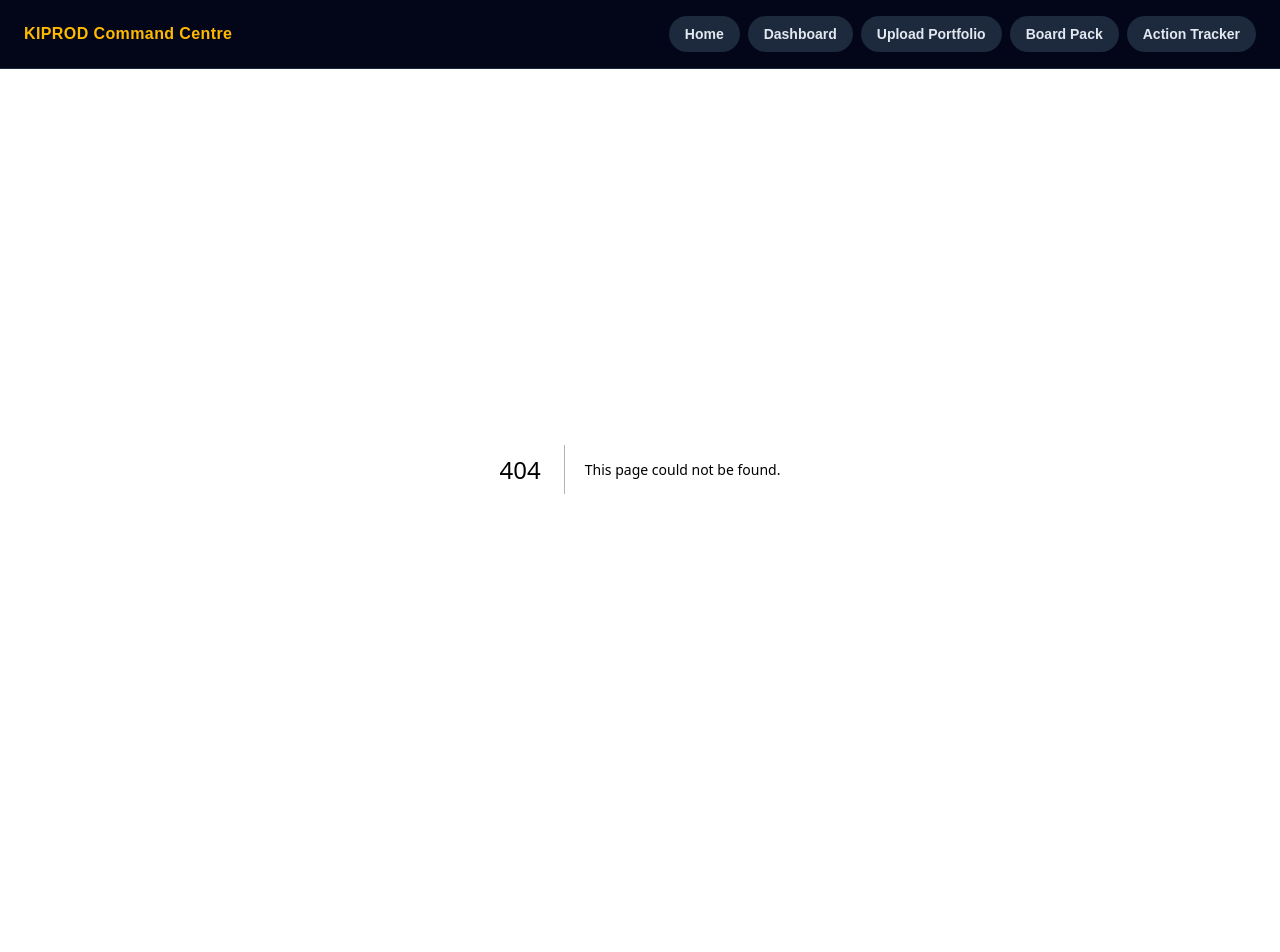
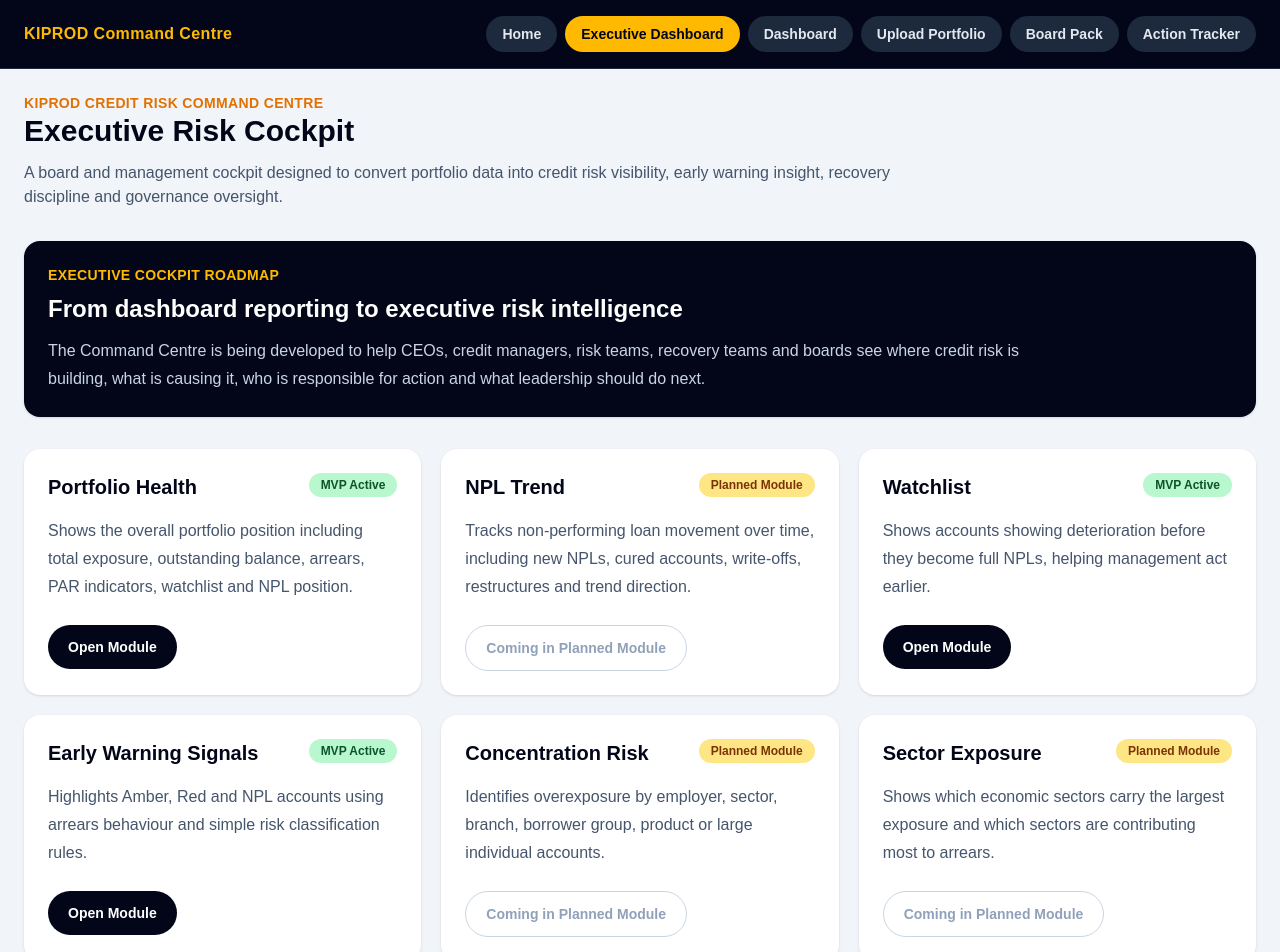
Before and after one commit to KIPRODRMS/kiprod-credit-risk-command-centre, a Next.js app: page /executive-dashboard in a window 1280 px wide. Before the commit this address had no page. Shown: the top 952 px of the page. Before the commit the page ends 869 px from the top, so only its background shows below. Built offline with nearby package versions, Linux system fonts and the light colour scheme.

Commit message:
Add executive risk cockpit roadmap

```diff
--- a/app/components/MainNav.tsx
+++ b/app/components/MainNav.tsx
@@ -5,6 +5,7 @@ import { usePathname } from "next/navigation";
 
 const navItems = [
   { label: "Home", href: "/" },
+  { label: "Executive Dashboard", href: "/executive-dashboard" },
   { label: "Dashboard", href: "/dashboard" },
   { label: "Upload Portfolio", href: "/portfolio-upload" },
   { label: "Board Pack", href: "/board-pack" },
--- /dev/null
+++ b/app/executive-dashboard/page.tsx
@@ -0,0 +1,151 @@
+const cockpitModules = [
+  {
+    title: "Portfolio Health",
+    status: "MVP Active",
+    description:
+      "Shows the overall portfolio position including total exposure, outstanding balance, arrears, PAR indicators, watchlist and NPL position.",
+    href: "/dashboard",
+  },
+  {
+    title: "NPL Trend",
+    status: "Planned Module",
+    description:
+      "Tracks non-performing loan movement over time, including new NPLs, cured accounts, write-offs, restructures and trend direction.",
+    href: "#",
+  },
+  {
+    title: "Watchlist",
+    status: "MVP Active",
+    description:
+      "Shows accounts showing deterioration before they become full NPLs, helping management act earlier.",
+    href: "/early-warning",
+  },
+  {
+    title: "Early Warning Signals",
+    status: "MVP Active",
+    description:
+      "Highlights Amber, Red and NPL accounts using arrears behaviour and simple risk classification rules.",
+    href: "/early-warning",
+  },
+  {
+    title: "Concentration Risk",
+    status: "Planned Module",
+    description:
+      "Identifies overexposure by employer, sector, branch, borrower group, product or large individual accounts.",
+    href: "#",
+  },
+  {
+    title: "Sector Exposure",
+    status: "Planned Module",
+    description:
+      "Shows which economic sectors carry the largest exposure and which sectors are contributing most to arrears.",
+    href: "#",
+  },
+  {
+    title: "Branch Performance",
+    status: "Planned Module",
+    description:
+      "Compares branches by portfolio quality, arrears, PAR movement, NPLs, watchlist accounts and recovery performance.",
+    href: "#",
+  },
+  {
+    title: "Recovery Pipeline",
+    status: "Planned Module",
+    description:
+      "Tracks accounts through recovery stages from early follow-up to restructuring, legal escalation, write-off and cure.",
+    href: "#",
+  },
+  {
+    title: "Governance Alerts",
+    status: "Planned Module",
+    description:
+      "Flags issues requiring leadership attention such as overdue actions, large exposure deterioration, policy exceptions and board-level risk movements.",
+    href: "#",
+  },
+];
+
+export default function ExecutiveDashboardPage() {
+  return (
+    <main className="min-h-screen bg-slate-100 p-6">
+      <section className="mx-auto max-w-7xl">
+        <div className="mb-8">
+          <p className="text-sm font-semibold uppercase tracking-wide text-amber-600">
+            KIPROD Credit Risk Command Centre
+          </p>
+
+          <h1 className="text-3xl font-bold text-slate-950">
+            Executive Risk Cockpit
+          </h1>
+
+          <p className="mt-3 max-w-4xl text-slate-600">
+            A board and management cockpit designed to convert portfolio data
+            into credit risk visibility, early warning insight, recovery
+            discipline and governance oversight.
+          </p>
+        </div>
+
+        <div className="mb-8 rounded-2xl bg-slate-950 p-6 text-white shadow-sm">
+          <p className="text-sm font-semibold uppercase tracking-wide text-amber-400">
+            Executive Cockpit Roadmap
+          </p>
+
+          <h2 className="mt-2 text-2xl font-bold">
+            From dashboard reporting to executive risk intelligence
+          </h2>
+
+          <p className="mt-3 max-w-5xl leading-7 text-slate-300">
+            The Command Centre is being developed to help CEOs, credit managers,
+            risk teams, recovery teams and boards see where credit risk is
+            building, what is causing it, who is responsible for action and what
+            leadership should do next.
+          </p>
+        </div>
+
+        <div className="grid gap-5 md:grid-cols-2 xl:grid-cols-3">
+          {cockpitModules.map((module) => (
+            <div
+              key={module.title}
+              className="rounded-2xl bg-white p-6 shadow-sm"
+            >
+              <div className="flex items-start justify-between gap-4">
+                <h2 className="text-xl font-bold text-slate-950">
+                  {module.title}
+                </h2>
+
+                <span
+                  className={`rounded-full px-3 py-1 text-xs font-bold ${
+                    module.status === "MVP Active"
+                      ? "bg-green-200 text-green-900"
+                      : "bg-amber-200 text-amber-900"
+                  }`}
+                >
+                  {module.status}
+                </span>
+              </div>
+
+              <p className="mt-4 leading-7 text-slate-600">
+                {module.description}
+              </p>
+
+              {module.href === "#" ? (
+                <button
+                  disabled
+                  className="mt-6 rounded-full border border-slate-300 px-5 py-3 text-sm font-semibold text-slate-400"
+                >
+                  Coming in Planned Module
+                </button>
+              ) : (
+                <a
+                  href={module.href}
+                  className="mt-6 inline-block rounded-full bg-slate-950 px-5 py-3 text-sm font-semibold text-white"
+                >
+                  Open Module
+                </a>
+              )}
+            </div>
+          ))}
+        </div>
+      </section>
+    </main>
+  );
+}
```
